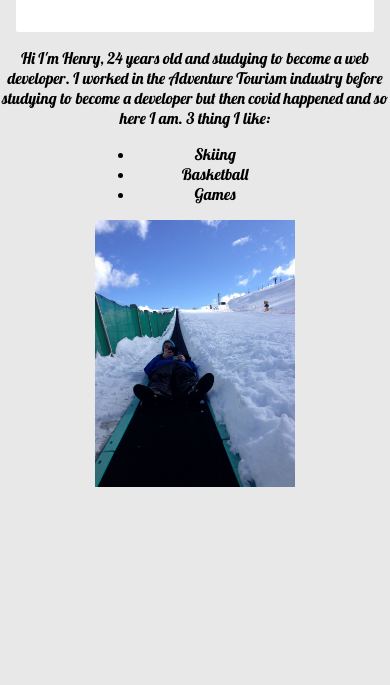
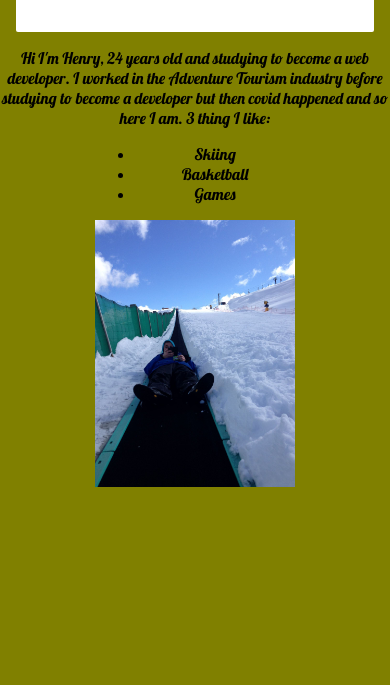
Before and after one commit to henry-gower-glenn/henry-gower-glenn.github.io, a plain HTML site: page index.html in a window 390 px wide. Shown: the part 159-844 px from the top of the page. Drawn offline with Linux system fonts and the light colour scheme.

Commit message:
making screen size change things

```diff
--- a/styles/style.css
+++ b/styles/style.css
@@ -2,6 +2,24 @@ body {
     margin: 0; font-family: 'lobster', Arial, Helvetica, sans-serif;
     background-color: rgb(232,232,232);
 }
+
+@media screen and (max-width: 1200px) {
+    body {
+        background-color: tan;
+    }
+}
+
+@media screen and (max-width: 768px) {
+    body {
+      background-color: olive;
+    }
+}
+
+@media screen and (max-width: 320px) {
+    body {
+      background-color: red;
+    }
+  }
 
 .container {
     background-color: white; margin: 16px; border-radius: 2px;
```
